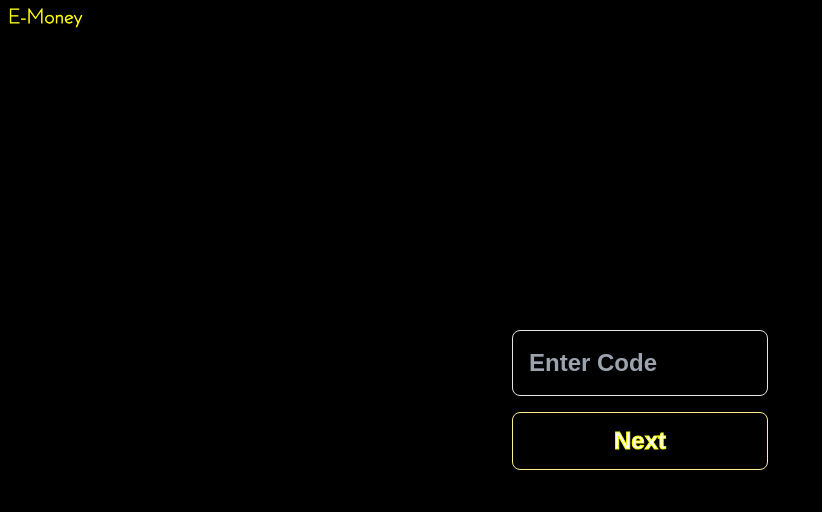
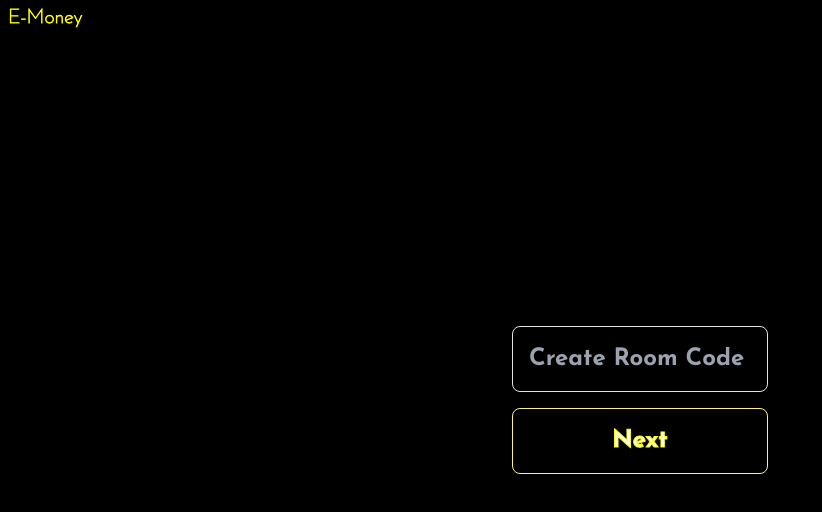
Before and after one commit to zachmshort/emoney-frontend, a Next.js app: page /create in a window 1280 px wide. Shown: the top 512 px of the page, without its empty margins (0-822 px from the left). Built offline with nearby package versions, Linux system fonts and the light colour scheme; a web font is replaced by a local one.

Commit message:
uniformity

```diff
--- a/app/create/page.tsx
+++ b/app/create/page.tsx
@@ -5,7 +5,11 @@ import RoomForm from "@/components/room/join-create-room-steps";
 const CreateRoom = () => {
   return (
     <>
-      <RoomForm type="CREATE" buttonText2="Create" />
+      <RoomForm
+        type="CREATE"
+        placeholder="Create Room Code"
+        buttonText2="Create Room"
+      />
     </>
   );
 };
--- a/app/page.tsx
+++ b/app/page.tsx
@@ -1,5 +1,5 @@
 import CustomLink from "@/components/ui/cusotm-link";
-import CustomButton from "@/components/ui/custom-button";
+import CustomButton from "@/components/ui/button-link";
 import { josephinBold } from "@/components/ui/fonts";
 
 const MonopolyPage = () => {
@@ -13,7 +13,7 @@ const MonopolyPage = () => {
           className="top-2 right-2"
         />
         <div
-          className={`${josephinBold.className} flex flex-col items-center justify-center gap-y-5 h-full `}
+          className={`${josephinBold.className} flex flex-col items-center justify-center gap-y-4 h-full `}
         >
           <CustomButton href="/join" text="Join Room" />
           <CustomButton href="/create" text="Create Room" />
--- a/components/players/color-select-drawer.tsx
+++ b/components/players/color-select-drawer.tsx
@@ -38,7 +38,7 @@ export function ColorSelect({ onColorSelect }: ColorSelectProps) {
     <Drawer>
       <DrawerTrigger asChild>
         <button
-          className={`w-64 p-4 border rounded-lg text-2xl text-start mt-4`}
+          className={`w-64 p-4 border rounded-lg text-2xl text-start mt-4 `}
         >
           {!selectedColor ? (
             <div className={`text-slate-400`}>Select Color</div>
--- a/components/room/join-create-room-steps.tsx
+++ b/components/room/join-create-room-steps.tsx
@@ -1,23 +1,25 @@
 "use client";
 import { ColorSelect } from "../players/color-select-drawer";
-import { sulpherBold } from "@/components/ui/fonts";
+import { josephinBold } from "@/components/ui/fonts";
 import { useRouter } from "next/navigation";
 import { useState } from "react";
-import Logo from "../ui/cusotm-link";
 import { toast } from "sonner";
 import { playerStore } from "@/lib/utils/playerHelpers";
 import CustomLink from "../ui/cusotm-link";
+import ButtonAction from "../ui/button-action";
 
 interface p {
   type?: string;
   buttonText1?: string;
   buttonText2?: string;
+  placeholder?: string;
 }
 
 const RoomForm = ({
   type = "JOIN",
   buttonText1 = "Next",
   buttonText2 = "Join",
+  placeholder = "Enter Room Code",
 }: p) => {
   const [code, setCode] = useState("");
   const [name, setName] = useState("");
@@ -136,20 +138,19 @@ const RoomForm = ({
       <div className={`relative h-screen`}>
         <CustomLink text="E-Money" href="/" className="top-2 left-2" />
         <div
-          className={`flex flex-col items-center text-start justify-center h-full ${sulpherBold.className}`}
+          className={`flex flex-col items-center text-start justify-center h-full ${josephinBold.className}`}
         >
           {!showDetails ? (
             <>
               <input
-                placeholder="Enter Code"
-                className={`border p-4 bg-inherit rounded-lg text-2xl w-64`}
+                placeholder={placeholder}
+                className={`${josephinBold.className} border p-4 bg-inherit rounded-lg text-2xl w-64`}
                 value={code}
                 onChange={(e) => {
                   setCode(e.target.value);
                 }}
               />
-              <button
-                className={`border font rounded-lg p-4 border-yellow-200 w-64 mt-4 text-black text-2xl`}
+              <ButtonAction
                 onClick={() => {
                   if (!code) {
                     toast.error("Please enter a code");
@@ -157,15 +158,15 @@ const RoomForm = ({
                     checkExistingPlayer();
                   }
                 }}
-              >
-                {buttonText1}
-              </button>
+                text={buttonText1}
+                className={`mt-4`}
+              />
             </>
           ) : (
             <>
               <input
-                placeholder="Name"
-                className={`border p-4 bg-inherit rounded-lg text-2xl w-64 ring-none`}
+                placeholder="Your Name"
+                className={` border p-4 bg-inherit rounded-lg text-2xl w-64 ring-none`}
                 value={name}
                 onChange={(e) => {
                   setName(e.target.value);
@@ -174,12 +175,11 @@ const RoomForm = ({
               <ColorSelect
                 onColorSelect={(color: string) => setSelectedColor(color)}
               />
-              <button
+              <ButtonAction
                 onClick={enterRoom}
-                className={`mt-4 text-2xl w-64 p-4 border rounded-lg`}
-              >
-                {buttonText2}
-              </button>
+                text={buttonText2}
+                className={`mt-4`}
+              />
             </>
           )}
         </div>
--- /dev/null
+++ b/components/ui/button-action.tsx
@@ -0,0 +1,23 @@
+"use client";
+const ButtonAction = ({
+  text,
+  onClick,
+  className,
+}: {
+  text: string;
+  onClick: () => void;
+  className?: string;
+}) => {
+  return (
+    <>
+      <button
+        onClick={onClick}
+        className={`border font rounded-lg px-4 py-5 border-yellow-200 w-64  text-2xl ${className}`}
+      >
+        {text}
+      </button>
+    </>
+  );
+};
+
+export default ButtonAction;
--- /dev/null
+++ b/components/ui/button-link.tsx
@@ -0,0 +1,16 @@
+import Link from "next/link";
+
+const ButtonLink = ({ text, href = "" }: { text: string; href?: string }) => {
+  return (
+    <>
+      <Link
+        href={`${href}`}
+        className={`border font rounded-lg px-4 py-5 border-yellow-200 w-64  text-2xl`}
+      >
+        {text}
+      </Link>
+    </>
+  );
+};
+
+export default ButtonLink;
--- a/components/ui/custom-button.tsx
+++ /dev/null
@@ -1,16 +0,0 @@
-import Link from "next/link";
-
-const CustomButton = ({ text, href = "" }: { text: string; href?: string }) => {
-  return (
-    <>
-      <Link
-        href={`${href}`}
-        className={`border font rounded-lg p-4 border-yellow-200 w-64  text-2xl`}
-      >
-        {text}
-      </Link>
-    </>
-  );
-};
-
-export default CustomButton;
```
